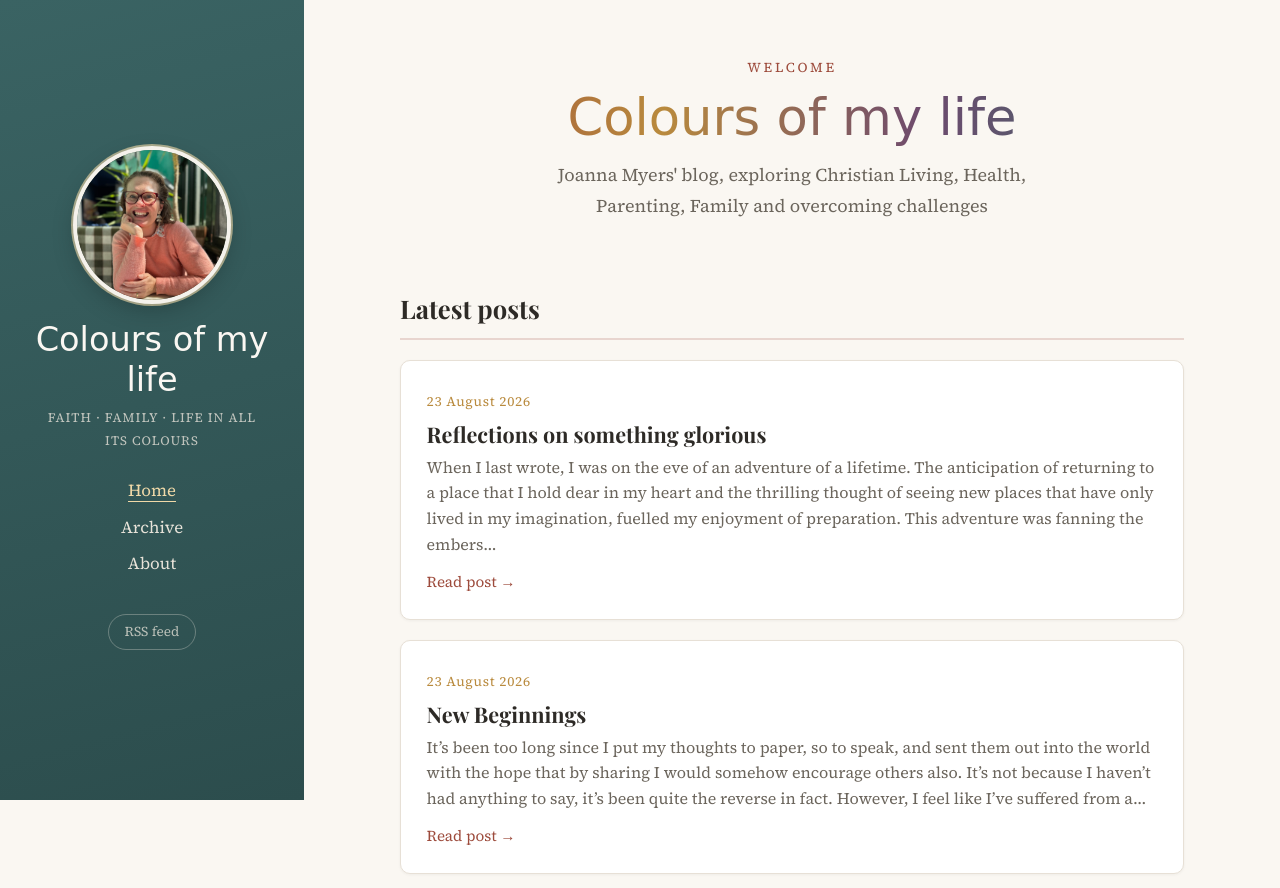
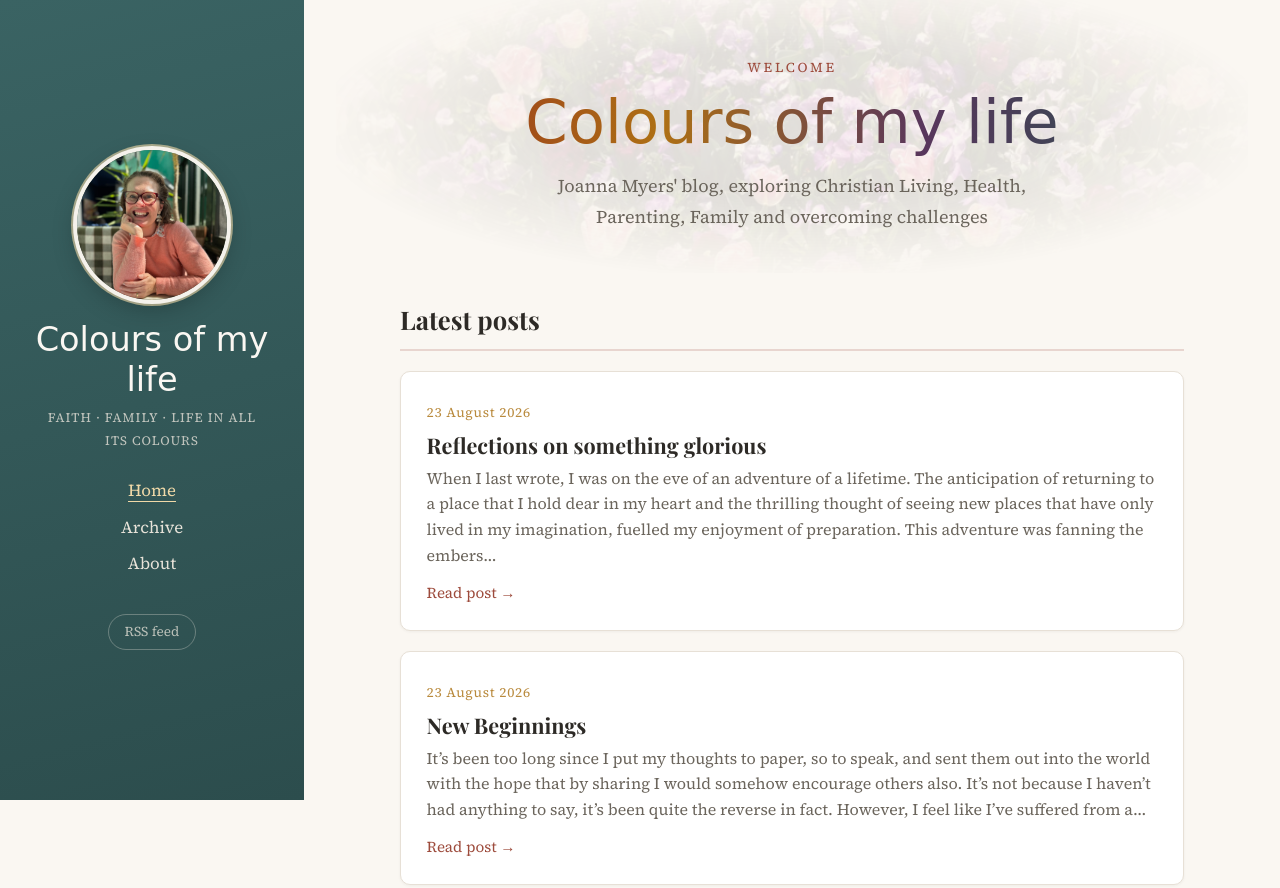
Before and after one commit to cwmyers/joannamyers.org, an Eleventy site: page src/index.njk in a window 1280 px wide. Shown: the top 888 px of the page. Built offline with nearby package versions, Linux system fonts and the light colour scheme; Eleventy itself is replaced by a stand-in of ours; files that its build step writes are made by us from their sources; a web font is replaced by a local one.

Commit message:
Deep rich hero title colours + faint flower watermark on homepage

```diff
--- a/src/css/style.css
+++ b/src/css/style.css
@@ -20,6 +20,7 @@ html { font-size: 100%; }
 
 body {
 	margin: 0;
+	overflow-x: clip;
 	background: var(--bg);
 	color: var(--ink);
 	font-family: "Source Serif 4", Georgia, serif;
@@ -179,7 +180,25 @@ body {
 
 /* ---------- Home ---------- */
 
-.hero { text-align: center; padding: 3.5rem 0 1rem; }
+.hero {
+	position: relative;
+	z-index: 0;
+	text-align: center;
+	padding: 3.5rem 0 1rem;
+}
+
+/* Flowers as a soft watermark behind the title, faded at the edges */
+.hero::before {
+	content: "";
+	position: absolute;
+	inset: -1.5rem -4rem;
+	background: url("../images/flowers.jpeg") center 35% / cover no-repeat;
+	opacity: 0.1;
+	border-radius: 1rem;
+	z-index: -1;
+	-webkit-mask-image: radial-gradient(ellipse at center, black 35%, transparent 75%);
+	mask-image: radial-gradient(ellipse at center, black 35%, transparent 75%);
+}
 
 .hero-kicker {
 	color: var(--accent);
@@ -192,10 +211,10 @@ body {
 .hero-title {
 	font-family: "Damion", cursive;
 	font-weight: normal;
-	font-size: 3.2rem;
+	font-size: 3.8rem;
 	line-height: 1.15;
 	margin: 0.5rem 0 0.75rem;
-	background: linear-gradient(90deg, var(--accent), var(--gold), var(--plum), var(--teal));
+	background: linear-gradient(90deg, #962f1e, #ae7014, #58365c, #2d5050);
 	-webkit-background-clip: text;
 	background-clip: text;
 	-webkit-text-fill-color: transparent;
```
Also changed, not shown: src/images/flowers.jpeg (added).
